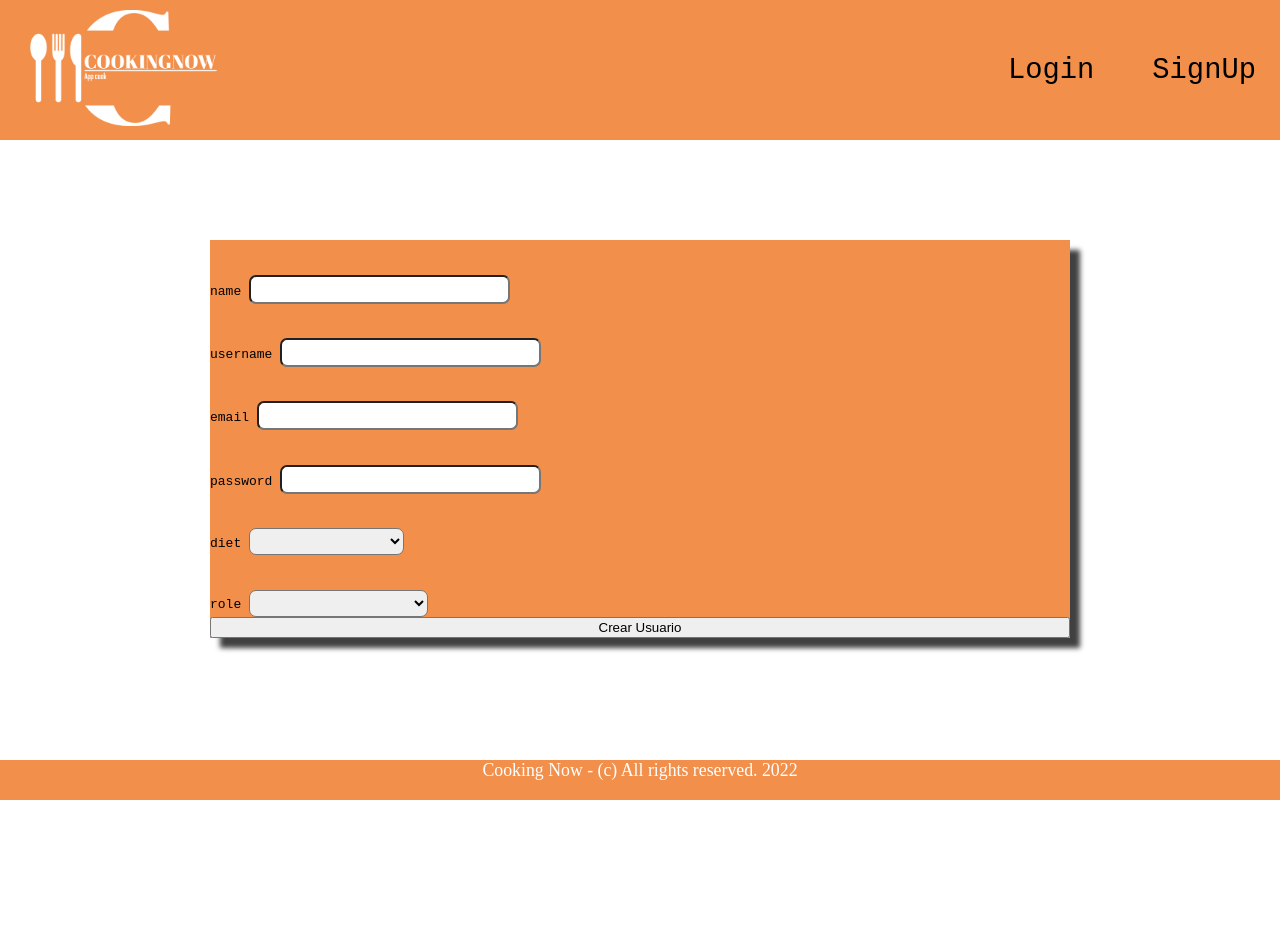
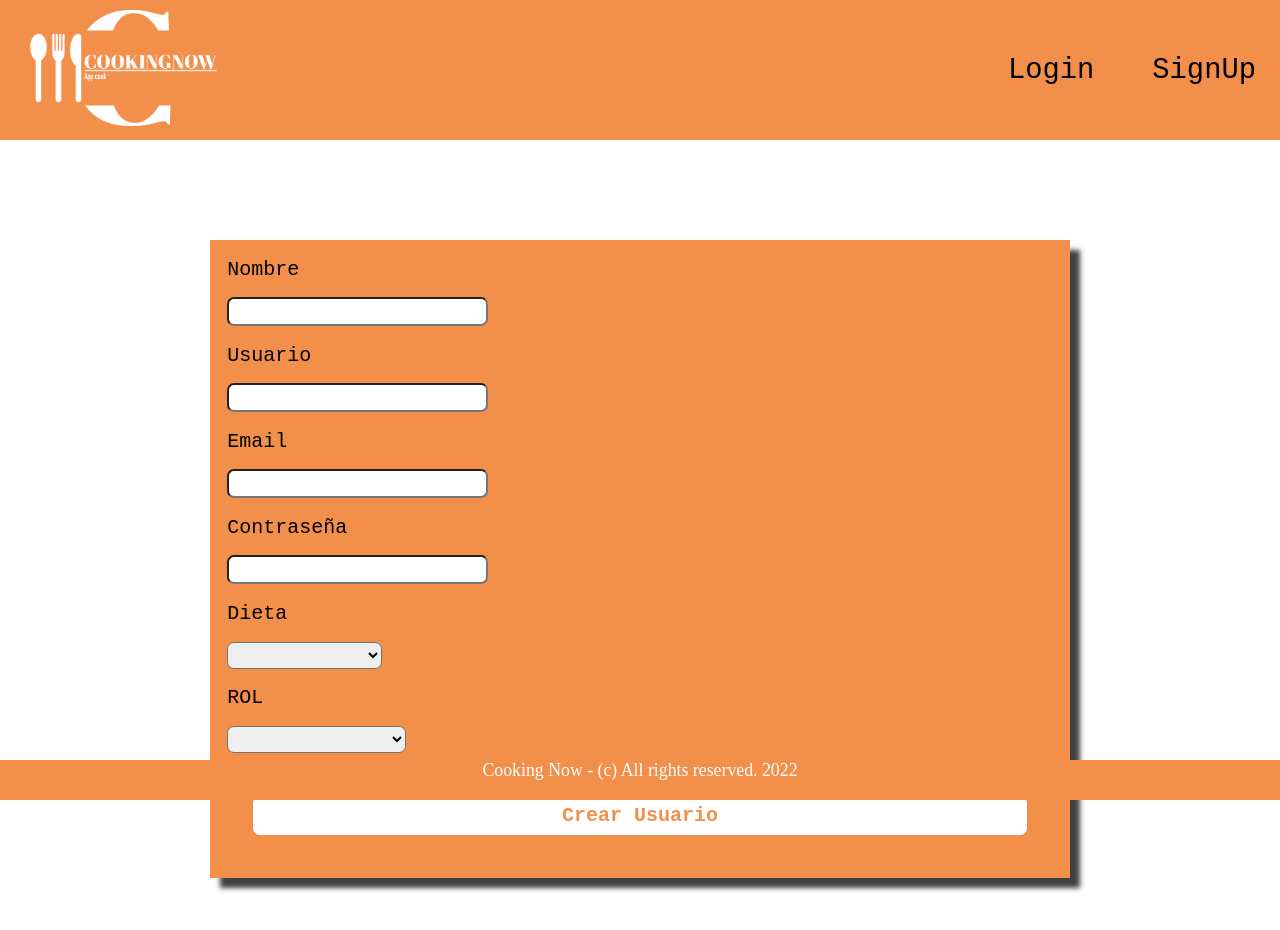
Before and after one commit to Emilio2112/CookingNow2-0, a Vue app in the folder CookinNow/: page /admin/usercreate in a window 1280 px wide. Shown: the top 930 px of the page. Before the commit the page ends 800 px from the top, so only its background shows below. Built offline with nearby package versions, Linux system fonts and the light colour scheme.

Commit message:
Estilado CreateUser

```diff
--- a/CookinNow/src/components/CreateUser.vue
+++ b/CookinNow/src/components/CreateUser.vue
@@ -1,31 +1,31 @@
 <template>
   <div class="container">
-    <label
-      >name
+    <label class="inputContainer"
+      >Nombre
       <input type="text" v-model.trim="newUser.name" />
     </label>
-    <label
-      >username
+    <label class="inputContainer"
+      >Usuario
       <input type="text" v-model.trim="newUser.username" />
     </label>
-    <label
-      >email
+    <label class="inputContainer"
+      >Email
       <input type="email" v-model.trim="newUser.email" />
     </label>
-    <label
-      >password
+    <label class="inputContainer"
+      >Contraseña
       <input type="password" v-model.trim="newUser.password" />
     </label>
-    <label
-      >diet
+    <label class="inputContainer"
+      >Dieta
       <select v-model="newUser.diet">
         <option value="vegano">Vegano</option>
         <option value="vegetariano">Vegetariano</option>
         <option value="omnivoro">Omnívoro</option>
       </select>
     </label>
-    <label
-      >role
+    <label class="inputContainer"
+      >ROL
       <select v-model="newUser.role">
         <option value="usuario">Usuario</option>
         <option value="administrador">Administrador</option>
@@ -82,9 +82,6 @@ export default {
   ;
 }
 
-.title {
-  align-self: center;
-}
 .inputContainer {
   font-size: 20px;
   display: flex;
@@ -95,7 +92,11 @@ export default {
 }
 label {
   margin-top: 2%;
+  margin-left: 5%;
+  font-size: 20px;
+
 }
+
 input {
   margin-top: 2%;
   border-radius: 7px;
@@ -125,9 +126,8 @@ textarea {
 
 }
 
-.submitBtn {
-  margin-left: 5%;
-  margin-bottom: 5%;
+button {
+  margin: 5%;
   border-radius: 7px;
   font-family: monospace;
   background-color: #fff;
@@ -140,32 +140,11 @@ textarea {
   cursor: pointer;
 }
 
-.submitBtn:active {
+button:active {
   background-color: rgb(242, 143, 75);
   transform: translateY(-2px);
 }
 
-.addIng {
-  margin-top: 2%;
-  border-radius: 7px;
-  font-family: monospace;
-  font-size: 20px;
-  font-weight: bolder;
-  padding: 8px 15px;
-  cursor: pointer;
-  background-color: #fff;
-  color: rgb(242, 143, 75);
-  border: none;
-}
 
-.addIng:active {
-  background-color: rgb(242, 143, 75);
-  transform: translateY(-2px);
-}
-
-li {
-  list-style: none;
-  font-size: 20px;
-}
 
 </style>
```
